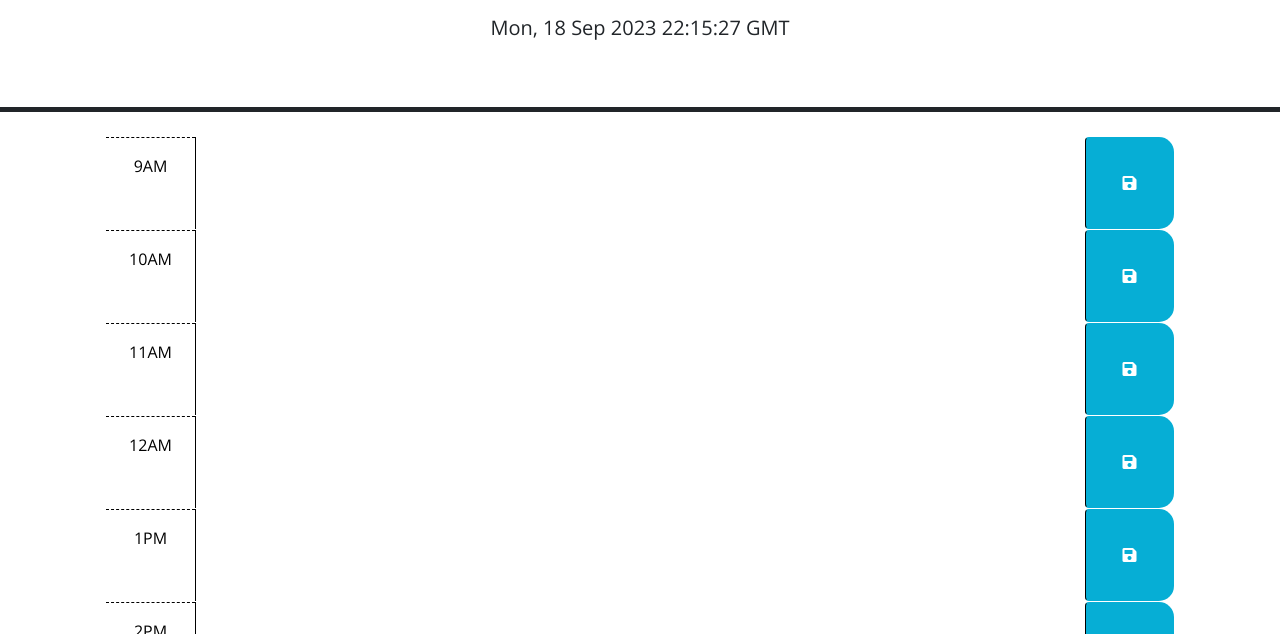
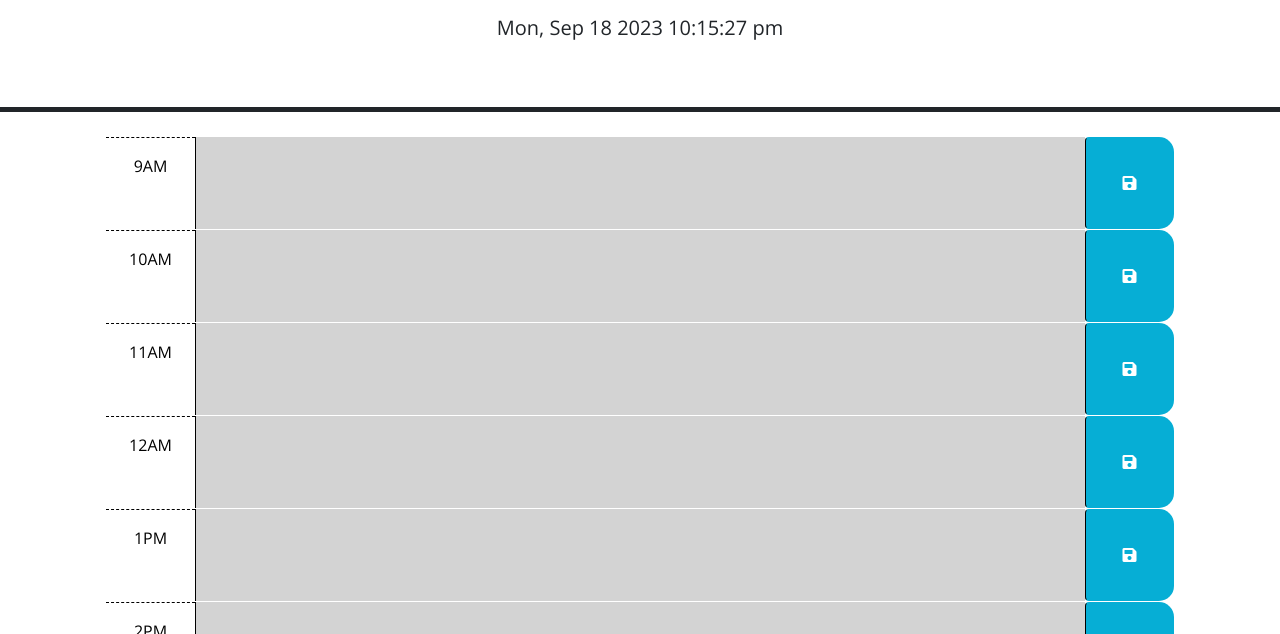
Before and after one commit to KaarageOnigiri/Work-Day-Scheduler, a plain HTML site: page index.html in a window 1280 px wide. Shown: the part 166-800 px from the top of the page. Drawn offline with nearby package versions, Linux system fonts and the light colour scheme.

Commit message:
finished applying the 'past', 'present' and 'future' class to the textarea

```diff
--- a/index.html
+++ b/index.html
@@ -28,7 +28,7 @@
       <p class="lead">A simple calendar app for scheduling your work day</p>
       <p id="currentDay" class="lead"></p>
     </header>
-    <div class="container-lg px-5">
+    <div class="container-lg px-5 mb-4">
       <!-- Use class for "past", "present", and "future" to apply styles to the
         time-block divs accordingly. The javascript will need to do this by
         adding/removing these classes on each div by comparing the hour in the
@@ -107,7 +107,7 @@
         </button>
       </div>
 
-      <div id="hour-17" class="row time-block mb-4">
+      <div id="hour-17" class="row time-block">
         <div class="col-2 col-md-1 hour text-center py-3">5PM</div>
         <textarea class="col-8 col-md-10 description" rows="3"> </textarea>
         <button class="btn saveBtn col-2 col-md-1" aria-label="save">
--- a/script.js
+++ b/script.js
@@ -1,10 +1,11 @@
 // Wrap all code that interacts with the DOM in a call to jQuery to ensure that
 // the code isn't run until the browser has finished rendering all the elements
 // in the ht
-console.log(localStorage);
-console.log(localStorage.getItem("hour-9"));
-console.log($(".time-block").length);
-console.log($(".time-block").attr("id"));
+for (x=0, i=9; i>=9 && i<=17; x++, i++) {
+  console.log(typeof parseInt($("#hour-"+[i]).attr("id").split("-")[1]));
+}
+console.log("Current Military Hour:", dayjs().format("HH"));
+
 
 $(function () {
   // TODO: Add a listener for click events on the save button. This code should
@@ -15,7 +16,6 @@ $(function () {
   // useful when saving the description in local storage?
   var text;
   for (x=0, i=9; x<$(".time-block").length; x++, i++) {
-    console.log("hi");
     if (localStorage.getItem("hour-"+[i]) === null){
       localStorage.setItem("hour-"+[i], "");
     }
@@ -23,12 +23,11 @@ $(function () {
     $("#hour-"+[i]).children("textarea").text(text);
   }
 
-  $(".saveBtn").on("click", function(event) {
+  $(".saveBtn").on("click", function() {
     for (x=0, i=9; i>=9 && i<=17; x++, i++) {
-      // console.log($(this).parent().attr("id"));
       if($(this).parent().attr("id") === $("#hour-" + [i]).attr("id")) {
         // test
-        console.log($("#hour-" + [i]).attr("id"));
+        console.log($("#hour-"+[i]).attr("id"));
         localStorage.setItem("hour-"+[i], $(this).siblings(".description").val());
         $(this).siblings(".description").val()
       }
@@ -39,7 +38,26 @@ $(function () {
   // attribute of each time-block be used to conditionally add or remove the
   // past, present, and future classes? How can Day.js be used to get the
   // current hour in 24-hour time?
+  console.log(dayjs().format("MMM D, YYYY | dddd | h:mm:ss a | HH:mm"));
+  console.log(dayjs().format("HH"));
 
+  var currentMilitaryHour = parseInt(dayjs().format("HH")) ;
+
+  for (x=0, i=9; i>=9 && i<=17; x++, i++) {
+    var hour = $("#hour-"+[i]).attr("id").split("-")[1];
+    if (hour < currentMilitaryHour) {
+      console.log("<");
+      $("#hour-"+[i]).children("textarea").addClass("past");
+    }
+    if (hour > currentMilitaryHour) {
+      console.log(12, ">", currentMilitaryHour);
+      $("#hour-"+[i]).children("textarea").addClass("future");
+    }
+    if (hour === currentMilitaryHour) {
+      console.log("=");
+      $("#hour-"+[i]).children("textarea").addClass("present");
+    }
+  }
 
   // TODO: Add code to get any user input that was saved in localStorage and set
   // the values of the corresponding textarea elements. HINT: How can the id
@@ -47,17 +65,8 @@ $(function () {
 
   // TODO: Add code to display the current date in the header of the page.
   var currentTime = setInterval(function() {
-    $("#currentDay").text(dayjs());
+    $("#currentDay").text(dayjs().format("ddd, MMM D YYYY h:mm:ss a"));
   }, 100);
 });
 
 // parse int (switching to number from string)
-
-// var x = "hour-14";
-// undefined
-// x.split("")
-// (7) ['h', 'o', 'u', 'r', '-', '1', '4']
-// x.split("-")
-// (2) ['hour', '14']
-// x.split("-")[1]
-// '14'
```
Also changed, not shown: 1 other file.
